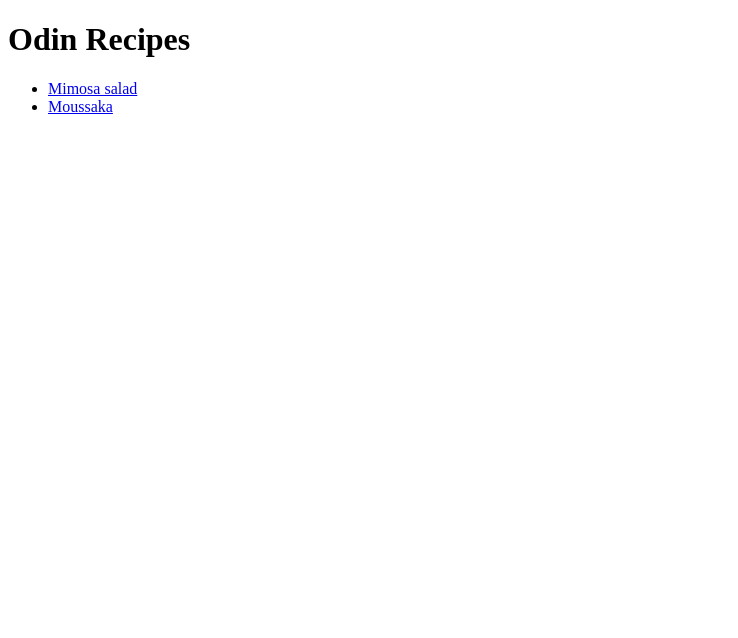
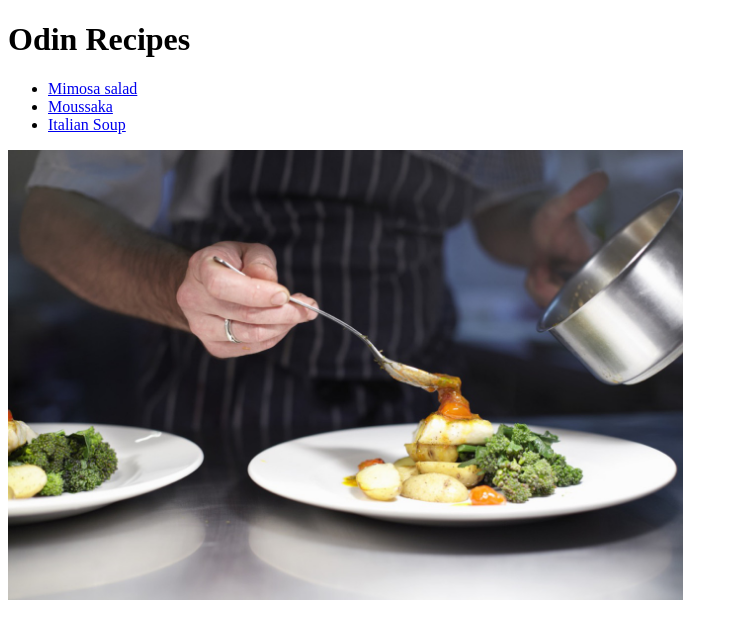
Before and after one commit to Dmitry510/odin-recipes, a plain HTML site: page index.html in a window 1280 px wide. Shown: the whole page, without its empty margins (0-738 px from the left). Drawn offline with Linux system fonts and the light colour scheme.

Commit message:
Feat: add photo, soup file link to main page

```diff
--- a/index.html
+++ b/index.html
@@ -9,6 +9,8 @@
   <ul>
     <li><a href="./recipes/mimosa.html">Mimosa salad</a></li>
     <li><a href="./recipes/moussaka.html">Moussaka</a></li>
+    <li><a href="./recipes/italiansoup.html">Italian Soup</a></li>
   </ul>
+  <img src="./img/cuisine.jpg" alt="Chef cuisine photo" height="450">
 </body>
 </html>
```
Also changed, not shown: img/cuisine.jpg (added).
